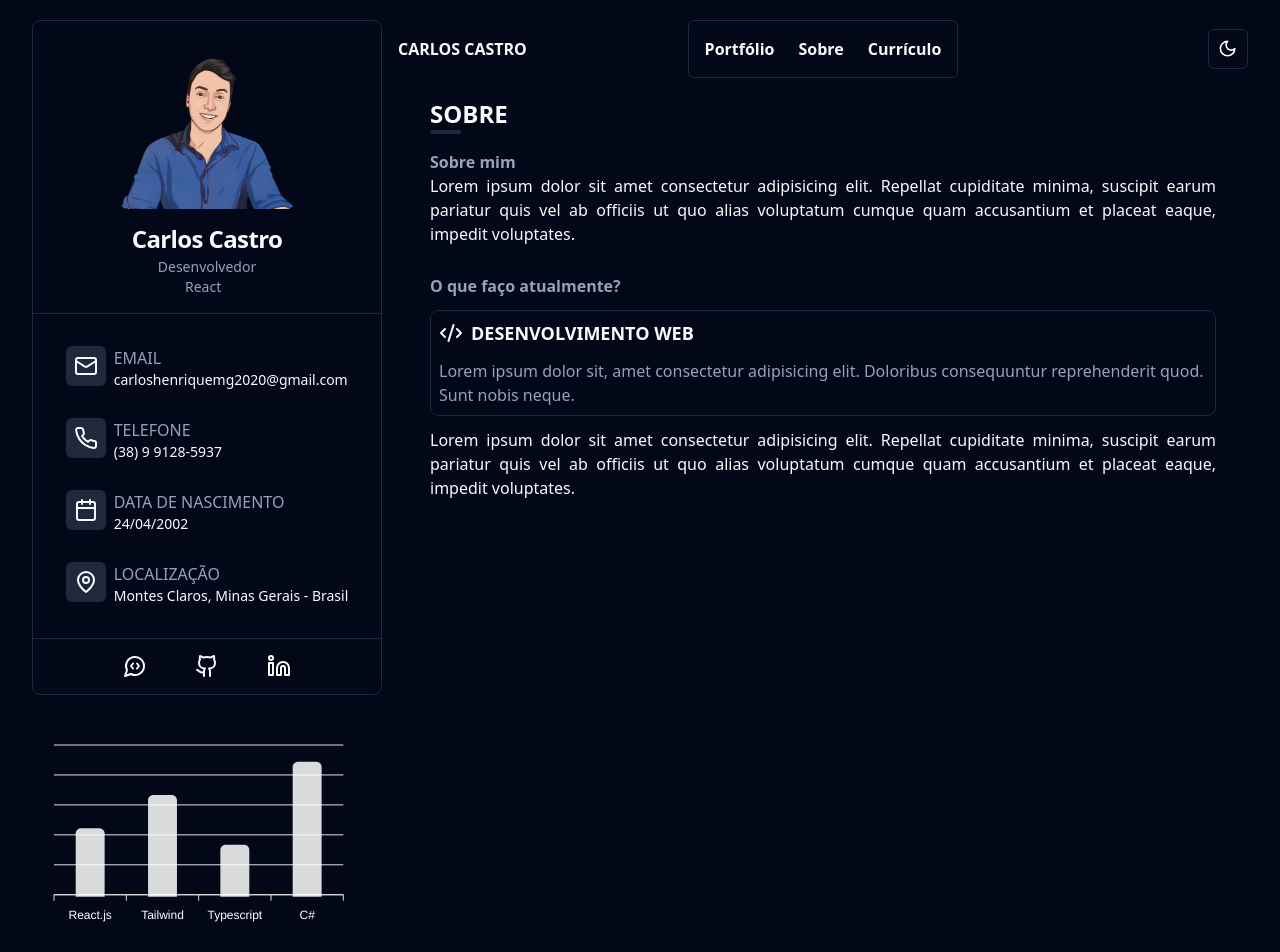
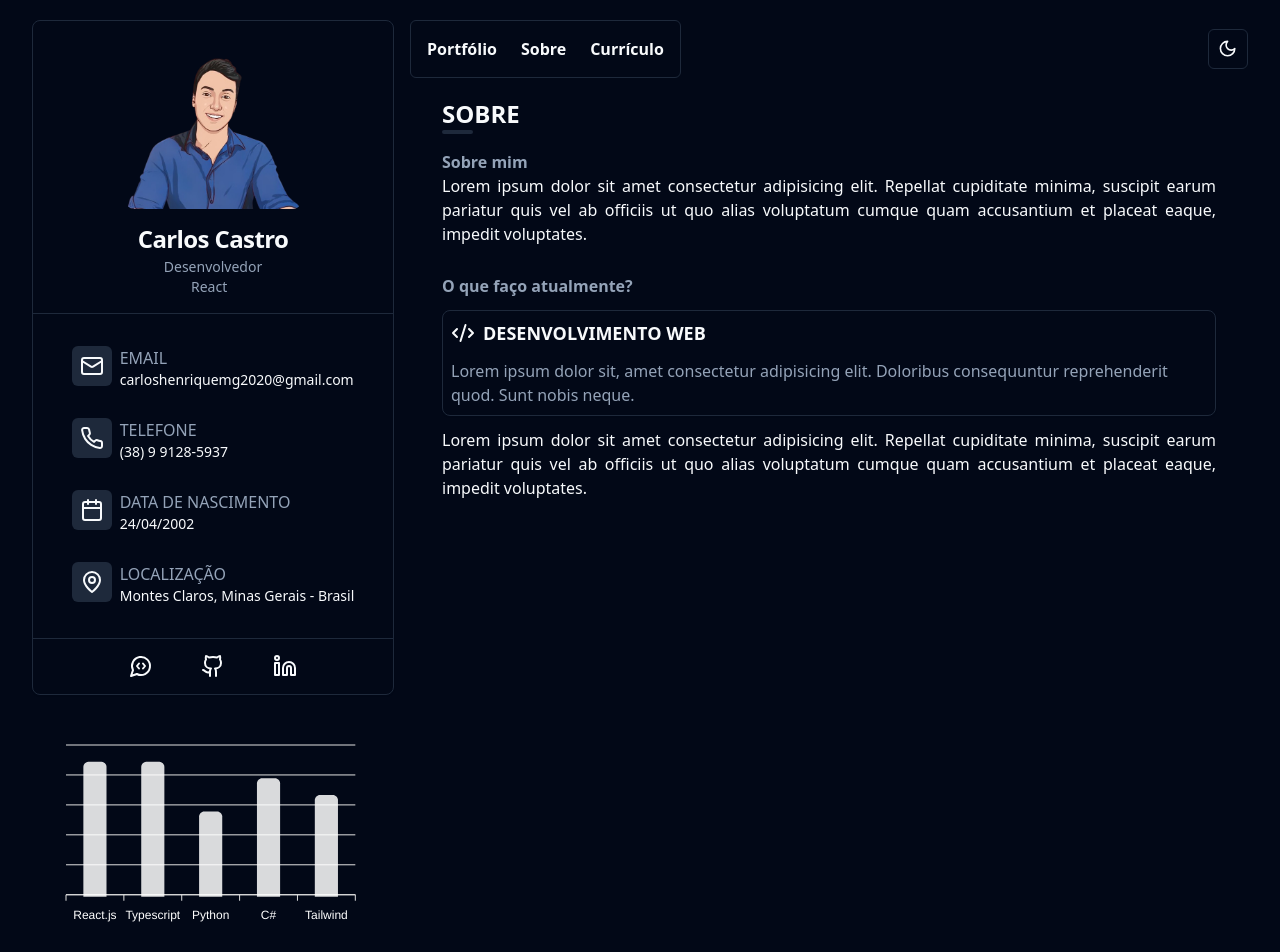
Before and after one commit to Carlos-Castro11/portfolio, a React (Vite) app: page /about in a window 1280 px wide. Shown: the top 952 px of the page. Built offline with nearby package versions, Linux system fonts and the light colour scheme.

Commit message:
New header layout and graph data

```diff
--- a/src/components/graphic.tsx
+++ b/src/components/graphic.tsx
@@ -12,7 +12,6 @@ export function Graphic() {
       enabled: false,
     },
     xaxis: {
-      categories: ['React.js', 'Tailwind', 'Typescript', 'C#'],
       labels: {
         style: {
           colors: primary,
@@ -48,23 +47,28 @@ export function Graphic() {
     {
       data: [
         {
-          x: 'teste',
-          y: [5],
+          x: 'React.js',
+          y: [9],
           fillColor: primary,
         },
         {
-          x: 'teste2',
-          y: [7],
+          x: 'Typescript',
+          y: [9],
           fillColor: primary,
         },
         {
-          x: 'teste3',
-          y: [4],
+          x: 'Python',
+          y: [6],
           fillColor: primary,
         },
         {
-          x: 'teste4',
-          y: [9],
+          x: 'C#',
+          y: [8],
+          fillColor: primary,
+        },
+        {
+          x: 'Tailwind',
+          y: [7],
           fillColor: primary,
         },
       ],
--- a/src/components/header.tsx
+++ b/src/components/header.tsx
@@ -10,8 +10,7 @@ export function Header() {
   return (
     <>
       {isMobile ? (
-        <header className="grid grid-cols-3 items-center justify-center">
-          <h1 className="font-bold uppercase">Carlos Castro</h1>
+        <header className="flex items-center justify-between">
           <div className="justify-self-center">
             <ThemeToggle />
           </div>
@@ -20,8 +19,7 @@ export function Header() {
           </div>
         </header>
       ) : (
-        <header className="grid grid-cols-3 items-center justify-center">
-          <h1 className="font-bold uppercase">Carlos Castro</h1>
+        <header className="flex items-center justify-between">
           <Nav />
           <div className="justify-self-end">
             <ThemeToggle />
--- a/src/pages/_layouts/app.tsx
+++ b/src/pages/_layouts/app.tsx
@@ -44,7 +44,9 @@ export function AppLayout() {
           <div className="container lg:flex lg:gap-4 antialiased lg:my-5">
             <div className="grid gap-5">
               <Hero />
-              <Graphic />
+              <div className="pl-3">
+                <Graphic />
+              </div>
             </div>
             <div className="flex-1">
               <Header />
```
